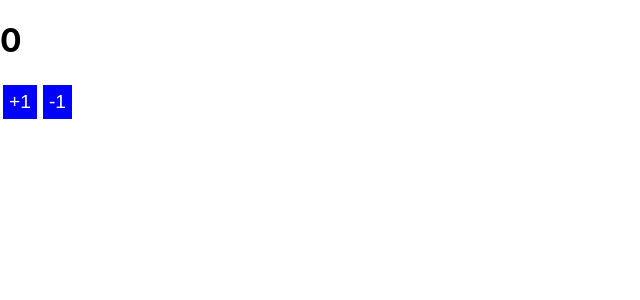
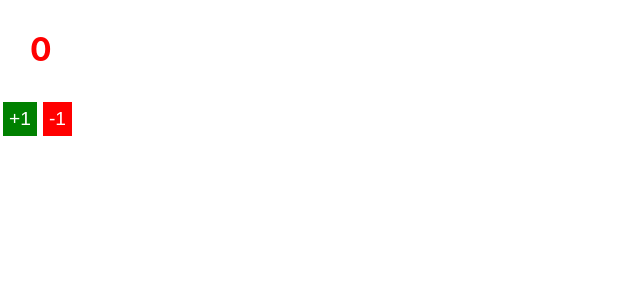
Before and after one commit to freckledspider/reactapp-propsandstate, a React (Create React App) app: page / in a window 1280 px wide. Shown: the top 300 px of the page, without its empty margins (0-640 px from the left). Built offline with nearby package versions, Linux system fonts and the light colour scheme.

Commit message:
Styling edits

```diff
--- a/src/components/Button.js
+++ b/src/components/Button.js
@@ -1,13 +1,18 @@
 function Button(props){
-    console.log("Button " + props.label)
-    return <button onClick={props.click} style={{
+
+    const ButtonStyle = {
         border: "none",
         padding: "6px",
         fontSize: "1.2em",
-        backgroundColor: "blue",
+        backgroundColor: props.bg,
         color: "white",
         margin: "3px"
-    }}>{props.label}</button>
+    }
+
+    console.log("Button " + props.label)
+    return <button onClick={props.click} style={ButtonStyle}>
+        {props.label}
+        </button>
 }
 
 export default Button
--- a/src/components/Counter.js
+++ b/src/components/Counter.js
@@ -20,8 +20,8 @@ function Counter (props){
   return (
     <div className="App">
       <Display displayValue={count}/>
-      <Button label="+1" click={countUp}/>
-      <Button label="-1" click={countDown}/>
+      <Button label="+1" click={countUp} bg="green"/>
+      <Button label="-1" click={countDown} bg="red"/>
     </div>
   );
 }
--- a/src/components/Display.js
+++ b/src/components/Display.js
@@ -1,6 +1,8 @@
+import styles from "./Display.module.css"
+
 function Display(props){
     console.log("Display Rendered: " + props.displayValue)
-    return <h1>{props.displayValue}</h1>
+    return <h1 className={styles.display}>{props.displayValue}</h1>
 }
 
 export default Display
--- /dev/null
+++ b/src/components/Display.module.css
@@ -0,0 +1,5 @@
+.display {
+    margin: 30px;
+    font-size: 2em;
+    color: red;
+}
```
